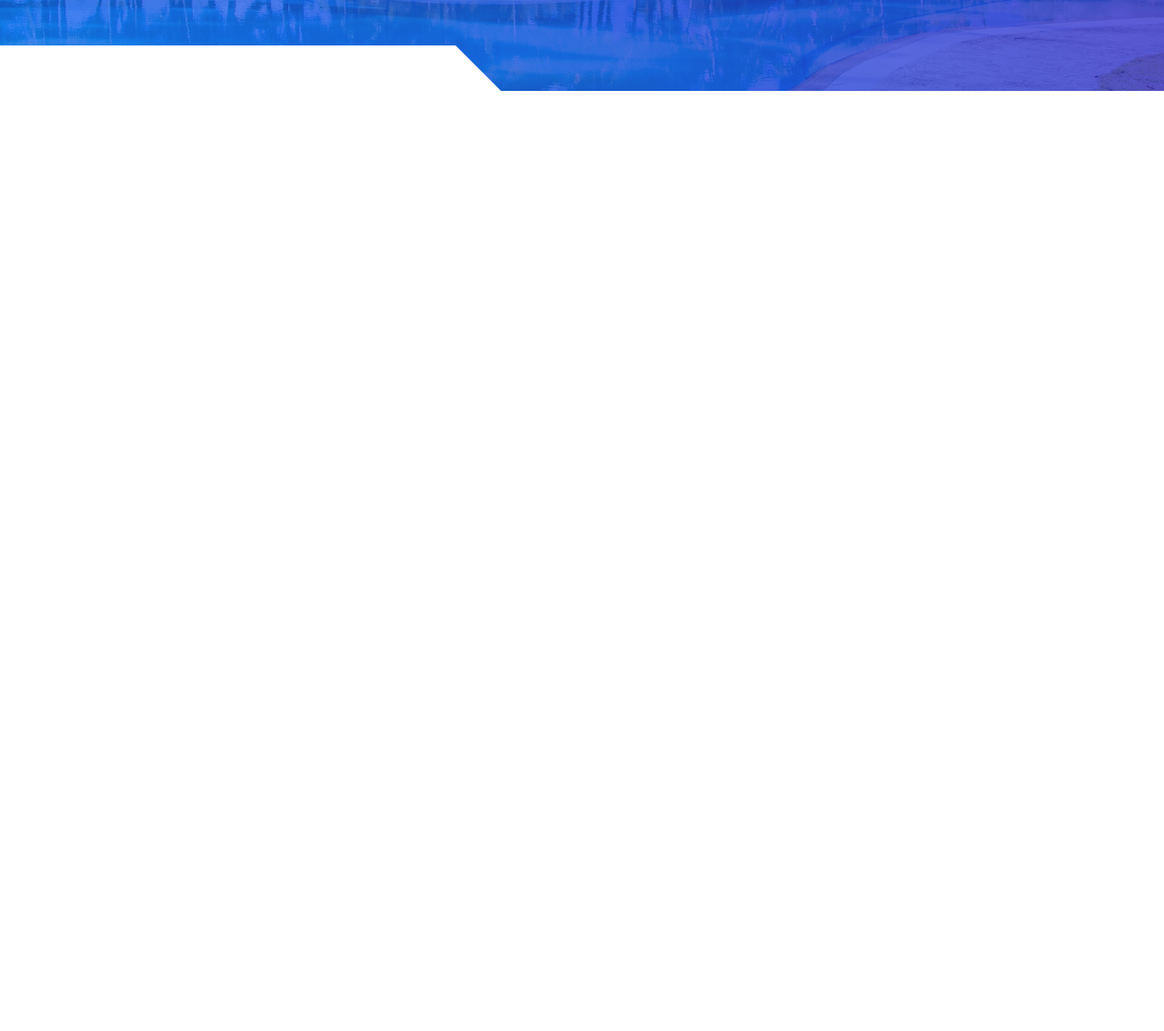
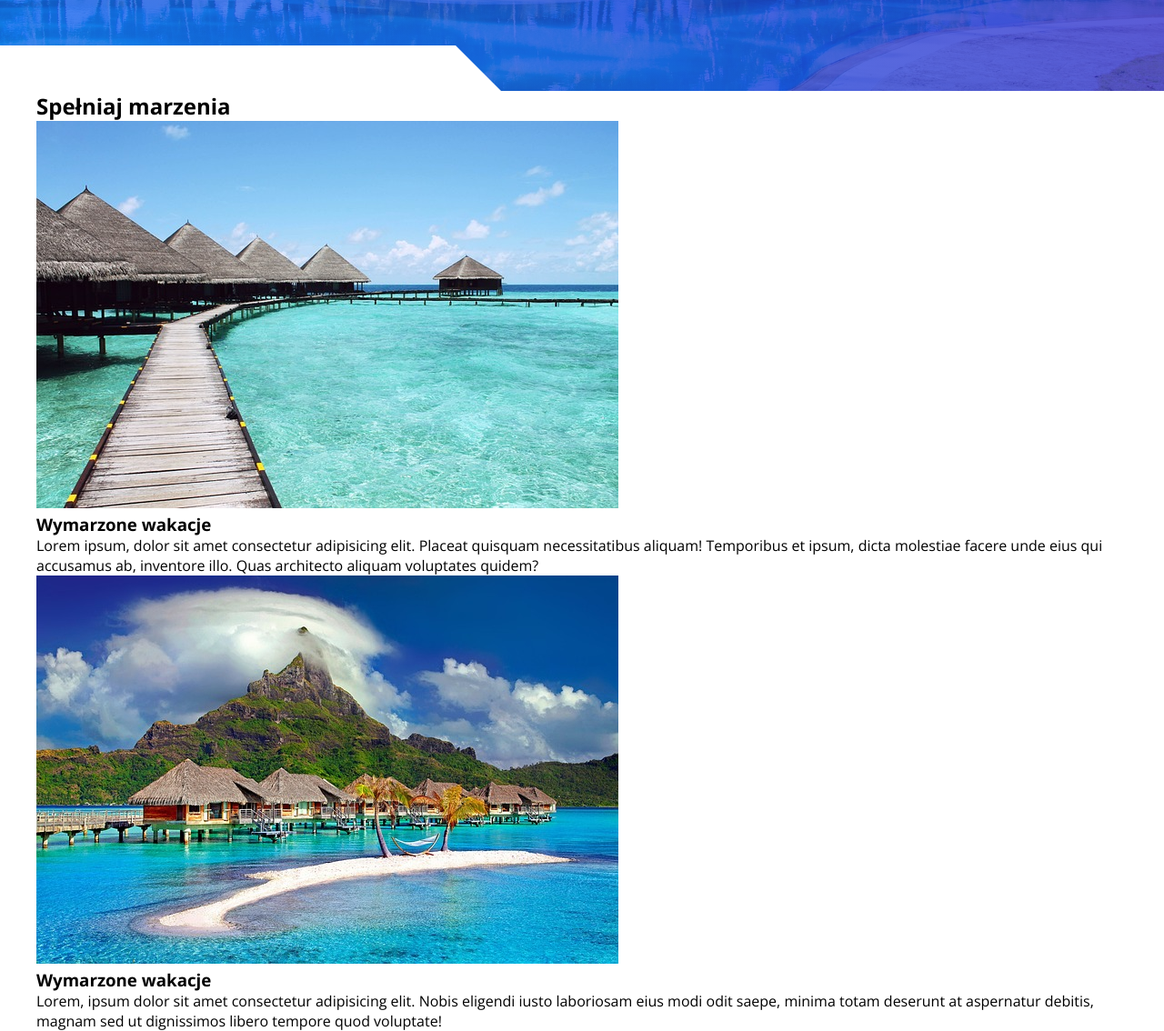
Before and after one commit to JacekSzulc23143/Strona_WWW_Flexbox, a plain HTML site: page index.html in a window 1280 px wide. Shown: the part 500-1634 px from the top of the page at 91% size. Before the commit the page ends 800 px from the top, so only its background shows below. Drawn offline with nearby package versions, Linux system fonts and the light colour scheme.

Commit message:
10. Dreams cz. 1

```diff
--- a/index.html
+++ b/index.html
@@ -40,6 +40,35 @@
         <div class="white-block white-block-left"></div>
     </header>
 
+    <main class="main">
+        <div class="dreams section-padding section white-section">
+            <div class="wrapper">
+                <h2 class="section-heading">Spełniaj marzenia</h2>
+                <div class="dreams__box">
+                    <div class="dreams__box-img">
+                        <img src="/img/paradise-598201_640.jpg" alt="Raj, Morze, Ośrodek wczasowy.">
+                    </div>
+                    <div class="dreams__box-text">
+                        <h3 class="dreams__title">Wymarzone wakacje</h3>
+                        <p class="dreams__text">Lorem ipsum, dolor sit amet consectetur adipisicing elit. Placeat
+                            quisquam necessitatibus aliquam! Temporibus et ipsum, dicta molestiae facere unde eius qui
+                            accusamus ab, inventore illo. Quas architecto aliquam voluptates quidem?</p>
+                    </div>
+                </div>
+
+                <div class="dreams__box">
+                    <div class="dreams__box-img dreams__box-img--right">
+                        <img src="/img/bora-bora-3023437_640.jpg" alt="Bora bora, Wyspa, Karaiby.">
+                    </div>
+                    <div class="dreams__box-text dreams__box-text--right">
+                        <h3 class="dreams__title">Wymarzone wakacje</h3>
+                        <p class="dreams__text">Lorem, ipsum dolor sit amet consectetur adipisicing elit. Nobis eligendi iusto laboriosam eius modi odit saepe, minima totam deserunt at aspernatur debitis, magnam sed ut dignissimos libero tempore quod voluptate!</p>
+                    </div>
+                </div>
+            </div>
+        </div>
+    </main>
+
     <script src="js/main.js"></script>
 </body>
 
```
Also changed, not shown: img/bora-bora-3023437_640.jpg (added), img/paradise-598201_640.jpg (added).
